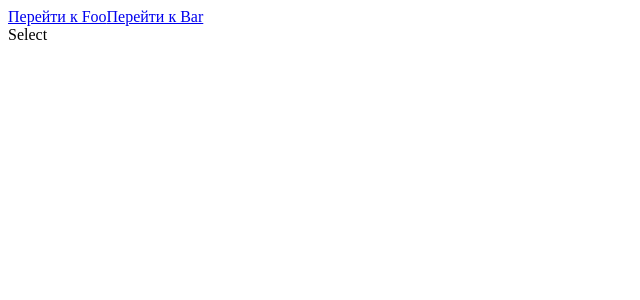
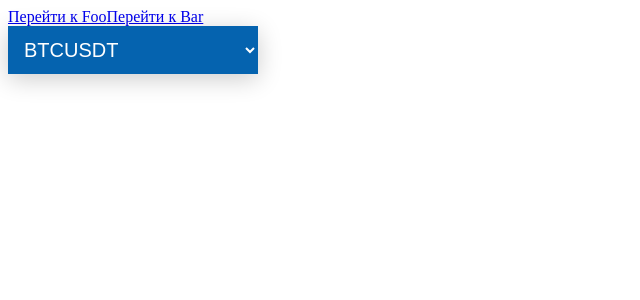
Before and after one commit to 0x9c40/kosh-test, a Vue app: page /select in a window 1280 px wide. Shown: the top 300 px of the page, without its empty margins (0-640 px from the left). Built offline with nearby package versions, Linux system fonts and the light colour scheme; the HTML template or start-up script is replaced by a standard one.

Commit message:
Basic architecture

```diff
--- /dev/null
+++ b/src/components/OrderBookTables.vue
@@ -0,0 +1,52 @@
+<template>
+  <div>
+    <div class="table">
+      <div class="row" v-for="bid in bids" :key="bid[0]">
+        <div class="cell">{{ bid[0] }}</div>
+        <div class="cell">{{ bid[1] }}</div>
+        <div class="cell">{{ bid[0] * bid[1] }}</div>
+      </div>
+    </div>
+  </div>
+</template>
+
+<script>
+import Vue from "vue";
+
+export default {
+  name: "OrderBookTables",
+
+  data() {
+    return {
+      bids: [
+        ["0.0024", "10"],
+        ["0.0034", "20"],
+      ],
+    };
+  },
+
+  async mounted() {
+    // const binance_ws = new WebSocket("wss://stream.binance.com:9443/ws/bnbbtc@depth");
+    // binance_ws.onmessage = ({ data }) => {
+    //   const { b: bids, a: asks } = JSON.parse(data);
+    //   this.bids = bids;
+    // };
+    // setTimeout(() => {
+    //   binance_ws.close();
+    // }, 5000);
+
+    const data = await Vue.binance_get_order_book({ limit: 500, symbol: "BNBBTC" });
+    this.bids = data.bids;
+    console.log(data);
+  },
+};
+</script>
+
+<style lang="scss">
+.row {
+  display: flex;
+}
+.cell {
+  width: 200px;
+}
+</style>
--- a/src/index.js
+++ b/src/index.js
@@ -6,6 +6,9 @@ import App from "./App.vue";
 
 import store from "./store";
 import router from "./router";
+import BinanceSDK from "./plugins/BinanceSDK";
+
+Vue.use(BinanceSDK);
 
 const mounting_point = document.createElement("div");
 mounting_point.id = "app";
--- /dev/null
+++ b/src/plugins/BinanceSDK.js
@@ -0,0 +1,10 @@
+export default {
+  install(Vue) {
+    Vue.binance_get_order_book = async function({ limit = 500, symbol = "BNBBTC" }) {
+      const entry = `https://www.binance.com/api/v1/depth?symbol=${symbol}&limit=${limit}`;
+      const response = await fetch(entry);
+      const data = await response.json();
+      return data;
+    };
+  },
+};
--- a/src/router.js
+++ b/src/router.js
@@ -18,7 +18,7 @@ const routes = [
 
 const router = new VueRouter({
   mode: "history",
-  // base: process.env.BASE_URL,
+  base: process.env.BASE_URL,
   routes,
 });
 
--- a/src/store/index.js
+++ b/src/store/index.js
@@ -8,11 +8,21 @@ Vue.use(Vuex);
 export default new Vuex.Store({
   plugins: [createPersistedState()],
 
-  state: {},
+  state: {
+    selected_symbol: "BTCUSDT",
+  },
 
-  mutations: {},
+  mutations: {
+    select_symbol(state, symbol) {
+      state.selected_symbol = symbol;
+    },
+  },
 
-  actions: {},
+  actions: {
+    select_symbol({ commit }, symbol) {
+      commit("select_symbol", symbol);
+    },
+  },
 
   modules: {},
 });
--- a/src/views/Home.vue
+++ b/src/views/Home.vue
@@ -1,12 +1,18 @@
 <template>
-  <div>{{ msg }}</div>
+  <div>
+    <OrderBookTables />
+  </div>
 </template>
 
 <script>
+import OrderBookTables from "../components/OrderBookTables.vue";
+
 export default {
   name: "Home",
 
-  components: {},
+  components: {
+    OrderBookTables,
+  },
 
   data() {
     return {
--- a/src/views/Select.vue
+++ b/src/views/Select.vue
@@ -1,10 +1,14 @@
 <template>
-  <div>
-    {{ msg }}
+  <div class="box">
+    <select v-model="selected" @change="select_symbol(selected)">
+      <option v-for="symbol in symbols" :key="symbol">{{ symbol }}</option>
+    </select>
   </div>
 </template>
 
 <script>
+import { mapState, mapMutations, mapActions } from "vuex";
+
 export default {
   name: "Select",
 
@@ -12,10 +16,62 @@ export default {
 
   data() {
     return {
-      msg: "Select",
+      symbols: ["BTCUSDT", "BNBBTC", "ETHBTC"],
+      selected: "",
     };
+  },
+
+  computed: {
+    ...mapState({ selected_symbol: (state) => state.selected_symbol }),
+  },
+
+  created() {
+    this.selected = this.selected_symbol;
+  },
+
+  methods: {
+    ...mapActions(["select_symbol"]),
   },
 };
 </script>
 
-<style></style>
+<style lang="scss">
+.box {
+  select {
+    background-color: #0563af;
+    color: white;
+    padding: 12px;
+    width: 250px;
+    border: none;
+    font-size: 20px;
+    box-shadow: 0 5px 25px rgba(0, 0, 0, 0.2);
+    -webkit-appearance: button;
+    appearance: button;
+    outline: none;
+    option {
+      padding: 30px;
+    }
+  }
+  &::before {
+    content: "\f13a";
+    font-family: FontAwesome;
+    position: absolute;
+    top: 0;
+    right: 0;
+    width: 20%;
+    height: 100%;
+    text-align: center;
+    font-size: 28px;
+    line-height: 45px;
+    color: rgba(255, 255, 255, 0.5);
+    background-color: rgba(255, 255, 255, 0.1);
+    pointer-events: none;
+  }
+  &:hover {
+    &::before {
+      color: rgba(255, 255, 255, 0.6);
+      background-color: rgba(255, 255, 255, 0.2);
+    }
+  }
+}
+</style>
```
